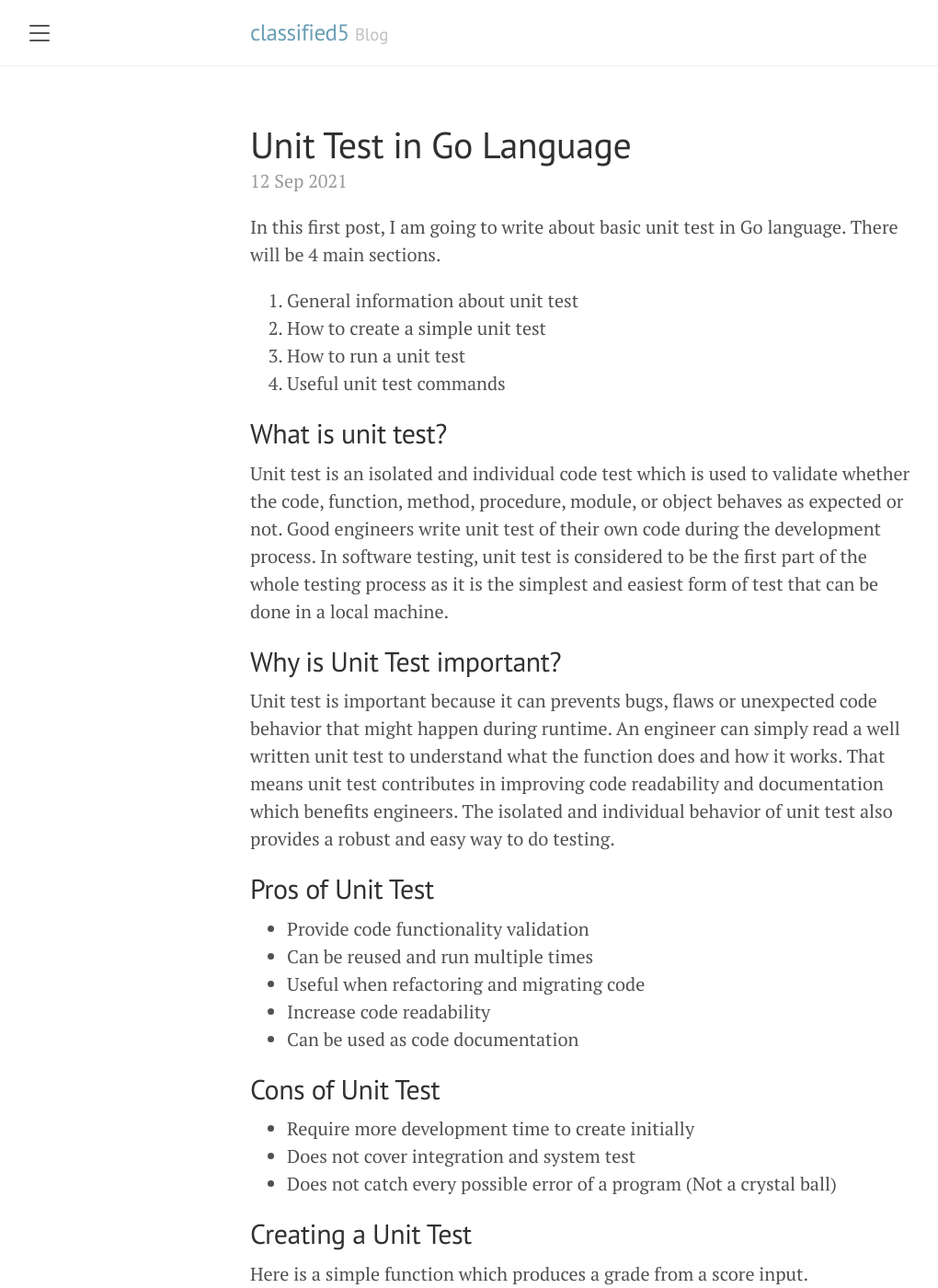
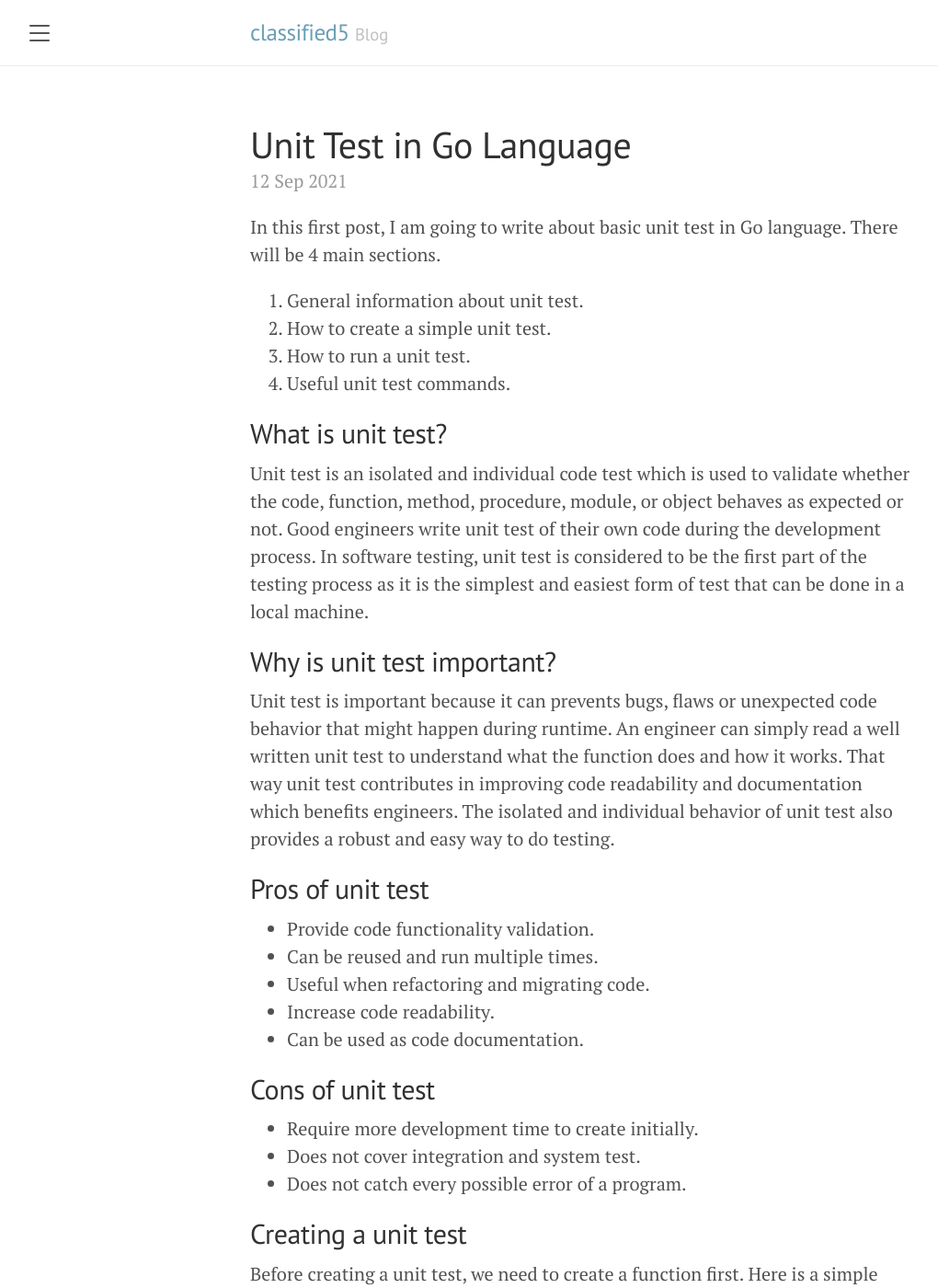
Before and after one commit to classified5/classified5.github.io, a Jekyll site: the page built from _posts/2021-09-12-unit-test-in-go-language.md, in a window 1280 px wide and 1400 px high. Shown: the whole window at 92% size, without its empty margins (8-1028 px from the left). Built offline with Jekyll 4.4.1, drawn with Linux system fonts in a browser that asks for light colours; some of the changed text lies outside the part shown.

Commit message:
Update formatting and image path (#12)

````diff
--- a/_config.yml
+++ b/_config.yml
@@ -2,7 +2,7 @@
 title:               classified5
 tagline:             'Blog'
 description:         'A simple blog about things I want to share. Enjoy!'
-url:                 https://classified5.github.io/
+url:                 https://classified5.github.io
 baseurl:             ''
 paginate:            5
 permalink:           pretty
--- a/_posts/2021-09-12-unit-test-in-go-language.md
+++ b/_posts/2021-09-12-unit-test-in-go-language.md
@@ -3,31 +3,31 @@
 title: Unit Test in Go Language
 ---
 In this first post, I am going to write about basic unit test in Go language. There will be 4 main sections.
-1. General information about unit test
-2. How to create a simple unit test
-3. How to run a unit test
-4. Useful unit test commands
+1. General information about unit test.
+2. How to create a simple unit test.
+3. How to run a unit test.
+4. Useful unit test commands.
 
 ## What is unit test?
-Unit test is an isolated and individual code test which is used to validate whether the code, function, method, procedure, module, or object behaves as expected or not. Good engineers write unit test of their own code during the development process. In software testing, unit test is considered to be the first part of the whole testing process as it is the simplest and easiest form of test that can be done in a local machine.
+Unit test is an isolated and individual code test which is used to validate whether the code, function, method, procedure, module, or object behaves as expected or not. Good engineers write unit test of their own code during the development process. In software testing, unit test is considered to be the first part of the testing process as it is the simplest and easiest form of test that can be done in a local machine.
 
-## Why is Unit Test important?
-Unit test is important because it can prevents bugs, flaws or unexpected code behavior that might happen during runtime. An engineer can simply read a well written unit test to understand what the function does and how it works. That means unit test contributes in improving code readability and documentation which benefits engineers. The isolated and individual behavior of unit test also provides a robust and easy way to do testing.
+## Why is unit test important?
+Unit test is important because it can prevents bugs, flaws or unexpected code behavior that might happen during runtime. An engineer can simply read a well written unit test to understand what the function does and how it works. That way unit test contributes in improving code readability and documentation which benefits engineers. The isolated and individual behavior of unit test also provides a robust and easy way to do testing.
 
-## Pros of Unit Test
-- Provide code functionality validation
-- Can be reused and run multiple times
-- Useful when refactoring and migrating code
-- Increase code readability
-- Can be used as code documentation
+## Pros of unit test
+- Provide code functionality validation.
+- Can be reused and run multiple times.
+- Useful when refactoring and migrating code.
+- Increase code readability.
+- Can be used as code documentation.
 
-## Cons of Unit Test
-- Require more development time to create initially
-- Does not cover integration and system test
-- Does not catch every possible error of a program (Not a crystal ball)
+## Cons of unit test
+- Require more development time to create initially.
+- Does not cover integration and system test.
+- Does not catch every possible error of a program.
 
-## Creating a Unit Test
-Here is a simple function which produces a grade from a score input.
+## Creating a unit test
+Before creating a unit test, we need to create a function first. Here is a simple function which produces a grade from a score input.
 ```go
 // filename: grade.go
 func GetGrade(score int) string {
@@ -44,7 +44,7 @@
 ```
 Let me ask you a question. How do you make sure the code works well without running the program? This is where unit test comes in handy.
 
-We can start by creating a new file. Let's name it `grade_test.go` and save it on the same directory as `grade.go` . In Go language, unit test code needs to be placed inside `_test.go` file. Once the file is created, we can write a function that starts with `Test` prefix. I usually follow the name of the function that we want to test. So the function name will be `TestGetGrade` . The function needs to pass built in Go testing library `*testing.T` . Then I start by creating test cases in an array of structs.
+We can start by creating a new file. Let's name it `grade_test.go` and save it on the same directory as `grade.go` . In Go language, unit test code needs to be placed inside `_test.go` file. Once the file is created, we can write a function that starts with `Test` prefix. I usually follow the name of the function that we want to test. So the function will be named `TestGetGrade` . The function needs to pass built in Go testing library `*testing.T` so that it can perform a unit test. Once the function is created, I usually start by creating test cases in an array of structs.
 
 ```go
 filename: grade_test.go
@@ -67,7 +67,7 @@
 - `input` attribute is used for the parameter of the function. It can be modified to a struct if there is more than one parameters in the function.
 - `expectedOutput` attribute is used for the output of the function. It can be modified to a struct if there is more than one outputs in the function.
 
-After that we need to loop these test cases. Inside each loop, we will call the function and validate the output with our expected output. If the function output is not the same as the expected output, then the test will throw an error.
+After that we need to loop these test cases. Inside each loop, we will call the function `GetGrade` and validate the output with our expected output which we have defined in the test case. If the function output is not the same as the expected output, then the test will throw an error.
 
 ```go
 filename: grade_test.go
@@ -121,18 +121,18 @@
 The command `-cover` counts unit test coverage. While `-coverprofile` stores coverage calculations in coverage.out file. The result can be presented in a html page using the `-html` command.
 
 Command line result
-![coverage 1 unit test](img/Success_Coverage_Unit_Test.PNG)
+![coverage 1 unit test](https://classified5.github.io/img/Success_Coverage_Unit_Test.PNG)
 HTML result
-![coverage 1 html](img/Coverage_1_HTML.PNG)
+![coverage 1 html](https://classified5.github.io/img/Coverage_1_HTML.PNG)
 
-On the command line result, we can see the percentage of the coverage. To illustrate them, we can simply run the `go tool` command and open the result in a browser. The green color indicates the unit test is covered while the red color is the opposite. Since we now know which part of the code that needs additional test case, let's add them and test the result
+On the command line result, we can see the percentage of the coverage. To illustrate them in html, we can simply run the `go tool` command and open the result in a browser. The green color indicates the unit test is covered while the red color is the contrary. Since we now know which part of the code that needs additional test case, it's time to add them and test the result.
 
 Command line result
-![coverage 2 unit test](img/Success_Coverage_100_Unit_Test.PNG)
+![coverage 2 unit test](https://classified5.github.io/img/Success_Coverage_100_Unit_Test.PNG)
 HTML result
-![coverage 2 html](img/Coverage_2_HTML.PNG)
+![coverage 2 html](https://classified5.github.io/img/Coverage_2_HTML.PNG)
 
-Voila! We have a 100% unit test code coverage. We can learn that having a passing unit test is not enough. We need to have a 100% unit test code coverage to make sure our code works as expected and prevent unwanted incidents.
+Voila! We have a 100% unit test code coverage. From this example, we can learn that having a passing unit test is not enough. We need to have a 100% unit test code coverage to make sure our code works as expected and prevent unwanted incidents. This way we will feel much more confident when deploying our code to production environment.
 
 Anyway, if you need to run all unit tests in your project, you can use the command below. `-race` command runs the unit test concurrently using goroutine. That way if the unit test failed with Race Detected error, it means race condition might occur in your code.
 
````
Also changed, not shown: other parts of _posts/2021-09-12-unit-test-in-go-language.md (+10 -10 lines), tech.md (+4 -3 lines).
